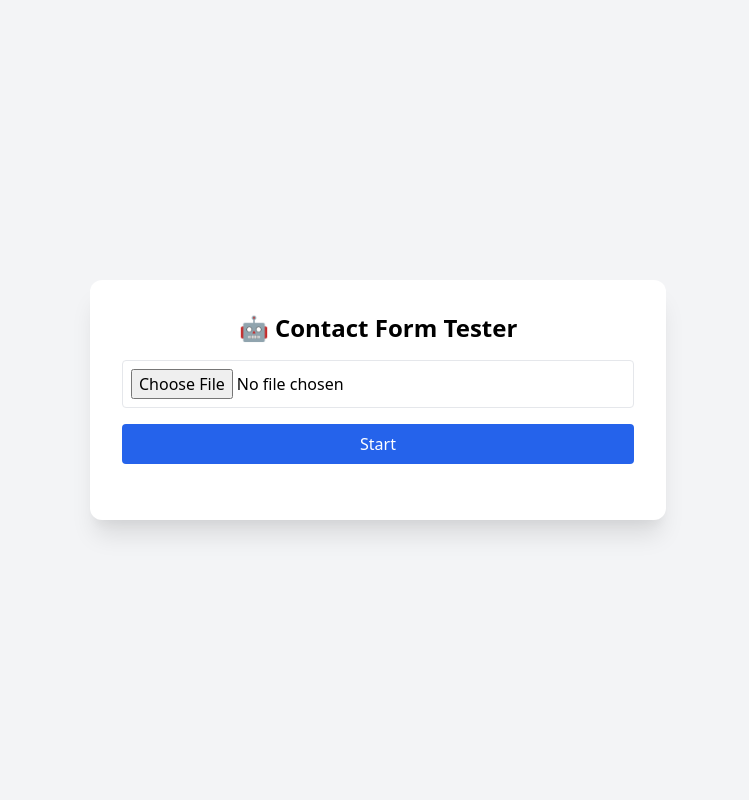
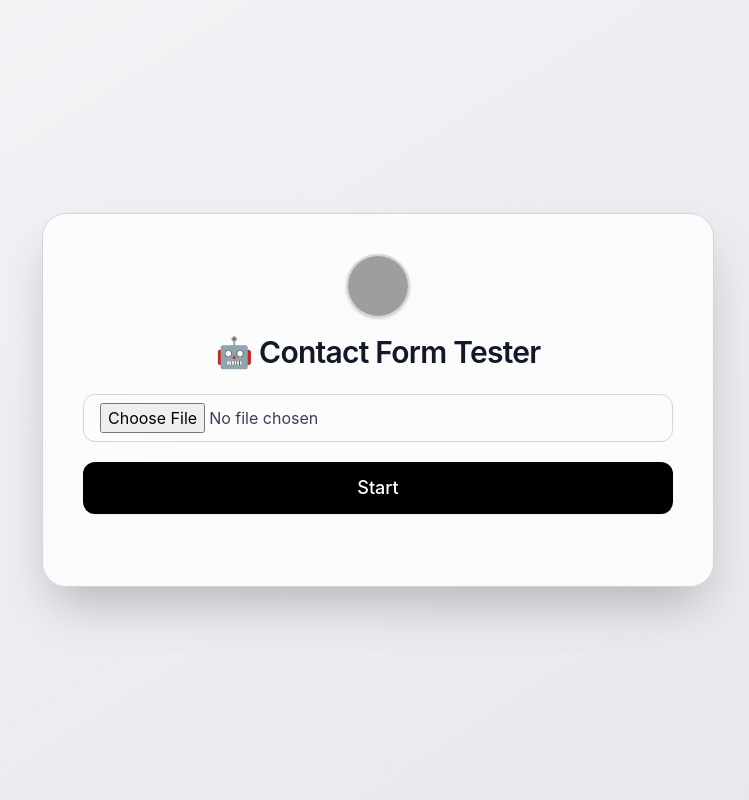
Before and after one commit to Yourm9/contact-form-testing, a Flask app: page / in a window 1280 px wide. Shown: the whole page, without its empty margins (262-1011 px from the left). Run offline with Flask 3, Linux system fonts and the light colour scheme; grey boxes are pictures that could not be loaded.

Commit message:
Trigger redeploy

```diff
--- a/templates/index.html
+++ b/templates/index.html
@@ -5,26 +5,59 @@
   <meta name="viewport" content="width=device-width, initial-scale=1.0"/>
   <title>Contact Form Tester</title>
   <link href="https://cdn.jsdelivr.net/npm/tailwindcss@2.2.19/dist/tailwind.min.css" rel="stylesheet">
+  <style>
+    body {
+      font-family: -apple-system, BlinkMacSystemFont, "San Francisco", "Segoe UI", Roboto, Helvetica, Arial, sans-serif;
+    }
+  </style>
 </head>
-<body class="bg-gray-100 flex items-center justify-center min-h-screen">
-  <div class="bg-white p-8 rounded-xl shadow-xl max-w-xl w-full">
-    <h1 class="text-2xl font-bold mb-4 text-center">🤖 Contact Form Tester</h1>
-    <form id="uploadForm" class="space-y-4">
-      <input type="file" name="file" accept=".csv" required class="block w-full p-2 border rounded" />
-      <button type="submit" class="bg-blue-600 text-white w-full py-2 rounded hover:bg-blue-700 transition">Start</button>
+<body class="bg-gradient-to-br from-gray-100 to-gray-200 min-h-screen flex items-center justify-center">
+  <div class="bg-white backdrop-blur-xl bg-opacity-80 border border-gray-300 rounded-3xl shadow-2xl p-10 w-full max-w-2xl">
+
+    <!-- 🐶 German Shepherd Image -->
+    <div class="flex justify-center mb-4">
+      <img
+        src="https://upload.wikimedia.org/wikipedia/commons/7/76/German_Shepherd_2.jpg"
+        alt="German Shepherd"
+        class="w-16 h-16 object-cover rounded-full border-2 border-gray-300 shadow"
+      />
+    </div>
+
+    <h1 class="text-3xl font-semibold text-center text-gray-900 mb-6 tracking-tight">🤖 Contact Form Tester</h1>
+
+    <form id="uploadForm" class="space-y-5">
+      <input
+        type="file"
+        name="file"
+        accept=".csv"
+        required
+        class="w-full px-4 py-2 text-gray-700 border border-gray-300 rounded-xl focus:ring-2 focus:ring-blue-500 focus:outline-none transition"
+      />
+      <button
+        type="submit"
+        class="w-full bg-black text-white text-lg font-medium py-3 rounded-xl hover:bg-gray-800 transition-all duration-200 shadow-sm"
+      >
+        Start
+      </button>
     </form>
-    <div id="results" class="mt-6 text-sm"></div>
+
+    <div id="results" class="mt-8 text-sm text-gray-800 space-y-2"></div>
   </div>
+
   <script>
     const form = document.getElementById('uploadForm');
     const resultsDiv = document.getElementById('results');
     form.addEventListener('submit', async (e) => {
       e.preventDefault();
       const formData = new FormData(form);
-      resultsDiv.innerHTML = 'Running...';
+      resultsDiv.innerHTML = '<div class="text-center text-gray-500">Running...</div>';
       const res = await fetch('/run', { method: 'POST', body: formData });
       const data = await res.json();
-      resultsDiv.innerHTML = data.map(d => `<div><strong>${d.url}</strong>: ${d.status}</div>`).join('');
+      resultsDiv.innerHTML = data.map(d => `
+        <div class="bg-white border rounded-xl px-4 py-2 shadow-sm">
+          <strong>${d.url}</strong>: ${d.status}
+        </div>
+      `).join('');
     });
   </script>
 </body>
```
